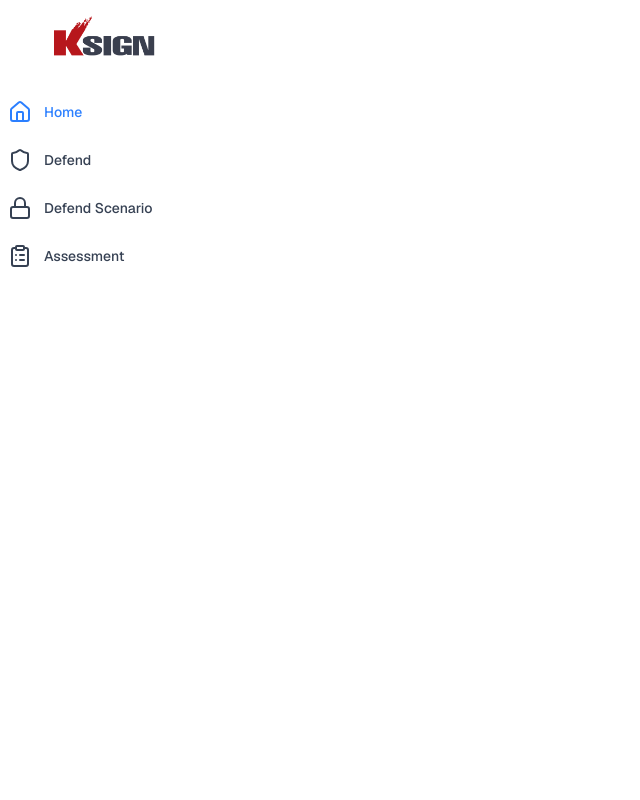
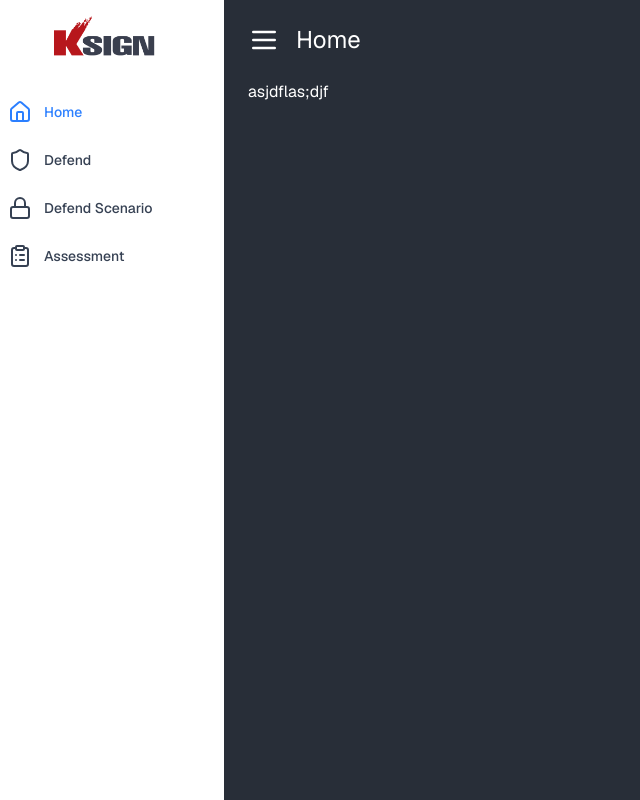
Before and after one commit to keonoh00/C-ITS, a Next.js app: page / in a window 1280 px wide. Shown: the whole page, without its empty margins (0-640 px from the left). Built offline with nearby package versions, Linux system fonts and the light colour scheme.

Commit message:
Fix tailwind color match breaking

```diff
--- a/src/app/globals.css
+++ b/src/app/globals.css
@@ -2,6 +2,32 @@
 @import "tw-animate-css";
 
 @theme inline {
+  --color-base-950: rgb(40, 46, 56);
+  --color-base-900: rgb(49, 56, 68);
+  --color-base-850: rgb(71, 78, 89);
+  --color-base-800: rgb(52, 59, 72);
+  --color-base-700: rgb(58, 65, 76);
+  --color-base-600: rgb(60, 79, 101);
+
+  --color-primary-600: rgb(77, 89, 160);
+  --color-primary-500: rgb(66, 140, 244);
+  --color-primary-400: rgb(113, 182, 249);
+  --color-primary-300: rgb(64, 160, 252);
+
+  --color-accent-600: rgb(1, 105, 180);
+  --color-accent-500: rgb(0, 159, 227);
+  --color-accent-400: rgb(53, 184, 224);
+
+  --color-danger-600: rgb(254, 69, 0);
+  --color-danger-500: rgb(255, 92, 91);
+
+  --color-warning-500: rgb(249, 200, 81);
+
+  --color-neutral-500: rgb(108, 117, 125);
+  --color-neutral-400: rgb(172, 181, 189);
+  --color-neutral-300: rgb(198, 198, 198);
+  --color-neutral-100: rgb(248, 249, 250);
+
   --color-background: var(--background);
   --color-foreground: var(--foreground);
   --font-sans: var(--font-geist-sans);
```
